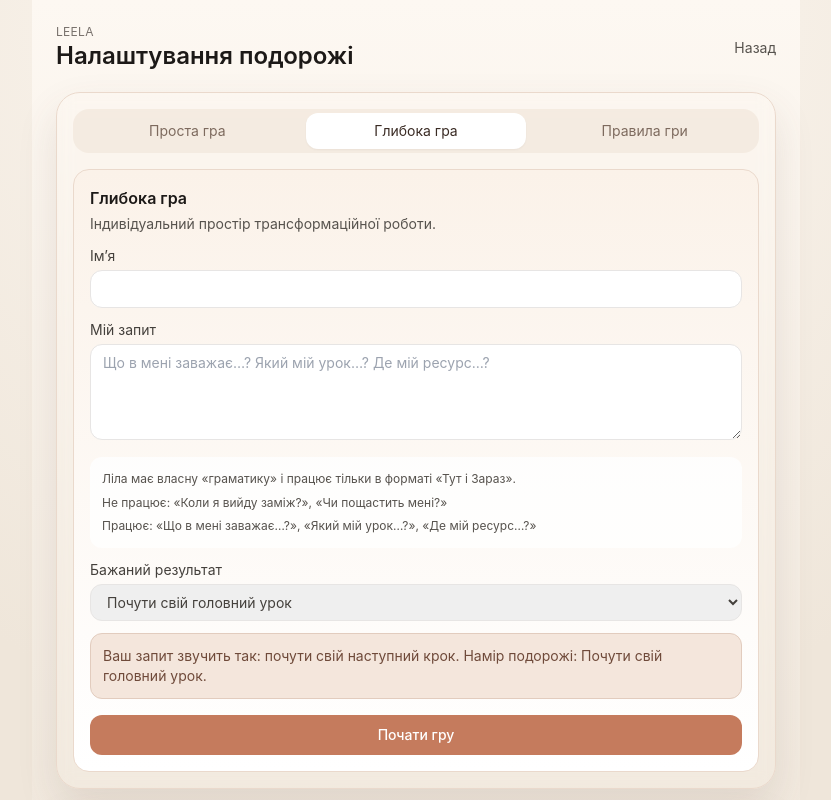
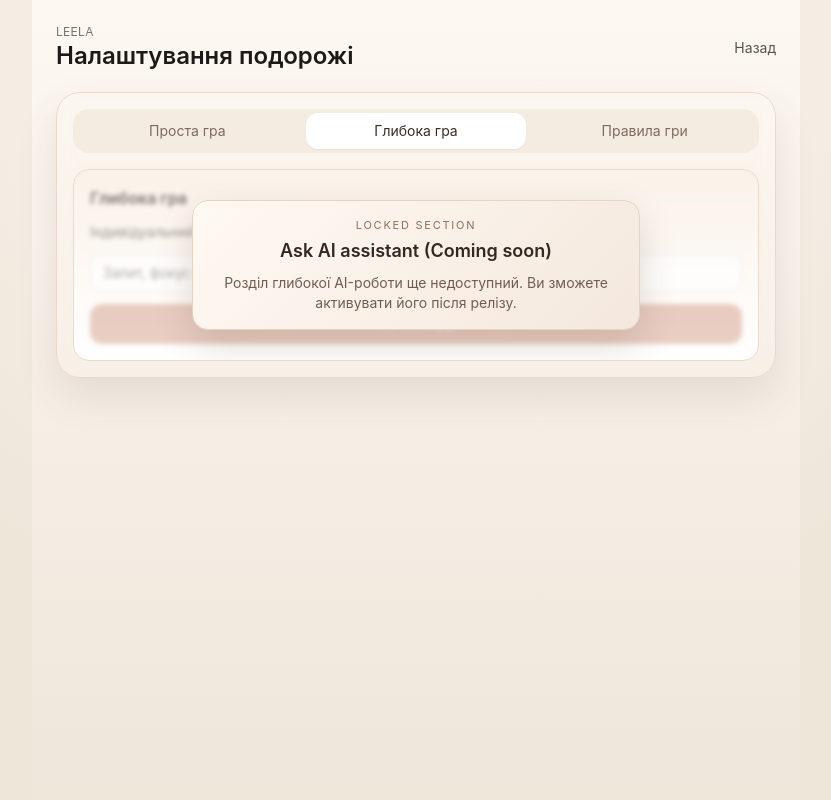
Before and after one commit to mishaivchenko/lila-game-codex, a React app in the folder frontend/: page /setup in a window 1280 px wide. Both pictures are taken after a click on the button "Глибока гра". Shown: the top 800 px of the page, without its empty margins (224-1055 px from the left). Built offline with nearby package versions, Linux system fonts and the light colour scheme; the HTML template or start-up script is replaced by a standard one.

Commit message:
Lock deep mode launch, keep AI teaser only in game

```diff
--- a/frontend/src/components/journey/JourneySetupHub.tsx
+++ b/frontend/src/components/journey/JourneySetupHub.tsx
@@ -1,4 +1,4 @@
-import { useMemo, useState } from 'react';
+import { useState } from 'react';
 import { useNavigate } from 'react-router-dom';
 import { useGameContext } from '../../context/GameContext';
 
@@ -6,7 +6,7 @@ const colors = [
   { id: 'червоний', className: 'bg-red-500' },
   { id: 'помаранчевий', className: 'bg-orange-500' },
   { id: 'жовтий', className: 'bg-yellow-400' },
-  { id: 'зелений', className: 'bg-[#f4e6dc]0' },
+  { id: 'зелений', className: 'bg-green-500' },
   { id: 'синій', className: 'bg-blue-500' },
   { id: 'фіолетовий', className: 'bg-violet-500' },
   { id: 'рожевий', className: 'bg-pink-500' },
@@ -20,12 +20,6 @@ interface PlayerDraft {
   request: string;
   color: (typeof colors)[number]['id'];
 }
-
-const deepOutcomeOptions = [
-  'Почути свій головний урок',
-  'Побачити, що блокує рух',
-  'Відчути внутрішню опору',
-] as const;
 
 const chakraLevels = [
   'Муладхара — безпека, опора, довіра до життя.',
@@ -52,15 +46,6 @@ export const JourneySetupHub = () => {
 
   const [players, setPlayers] = useState<PlayerDraft[]>([createPlayer(0)]);
   const [simpleError, setSimpleError] = useState<string | undefined>(undefined);
-
-  const [deepName, setDeepName] = useState('');
-  const [deepRequest, setDeepRequest] = useState('');
-  const [deepOutcome, setDeepOutcome] = useState<string>(deepOutcomeOptions[0]);
-
-  const deepSummary = useMemo(() => {
-    const cleanRequest = deepRequest.trim() || 'почути свій наступний крок';
-    return `Ваш запит звучить так: ${cleanRequest}. Намір подорожі: ${deepOutcome}.`;
-  }, [deepOutcome, deepRequest]);
 
   const updatePlayer = (id: string, patch: Partial<PlayerDraft>) => {
     setPlayers((prev) => prev.map((player) => (player.id === id ? { ...player, ...patch } : player)));
@@ -129,21 +114,6 @@ export const JourneySetupHub = () => {
         need: summary,
       },
       { speed: 'normal', depth: 'standard' },
-    );
-
-    navigate('/game');
-  };
-
-  const startDeepGame = async () => {
-    await startNewSession(
-      'full',
-      {
-        isDeepEntry: true,
-        simpleRequest: deepRequest,
-        need: deepName,
-        question: deepSummary,
-      },
-      { speed: 'normal', depth: 'deep' },
     );
 
     navigate('/game');
@@ -256,64 +226,31 @@ export const JourneySetupHub = () => {
 
       {activeTab === 'deep' && (
         <div className="mt-4 space-y-3">
-          <article className="rounded-2xl border border-[#ead9cc] bg-gradient-to-b from-[#fbf2e9] to-white p-4">
-            <h3 className="text-base font-semibold text-stone-900">Глибока гра</h3>
-            <p className="mt-1 text-sm text-stone-600">Індивідуальний простір трансформаційної роботи.</p>
-
-            <label className="mt-3 block text-sm text-stone-700">
-              Імʼя
-              <input
-                value={deepName}
-                onChange={(event) => setDeepName(event.target.value)}
-                className="mt-1 w-full rounded-xl border border-stone-200 px-3 py-2 text-sm outline-none focus:border-[#d6b29c]"
-              />
-            </label>
-
-            <label className="mt-3 block text-sm text-stone-700">
-              Мій запит
-              <textarea
-                value={deepRequest}
-                onChange={(event) => setDeepRequest(event.target.value)}
-                className="mt-1 min-h-24 w-full rounded-xl border border-stone-200 px-3 py-2 text-sm outline-none focus:border-[#d6b29c]"
-                placeholder="Що в мені заважає…? Який мій урок…? Де мій ресурс…?"
-              />
-            </label>
-
-            <div className="mt-3 rounded-xl bg-white/80 p-3 text-xs leading-relaxed text-stone-600">
-              <p>Ліла має власну «граматику» і працює тільки в форматі «Тут і Зараз».</p>
-              <p className="mt-1">Не працює: «Коли я вийду заміж?», «Чи пощастить мені?»</p>
-              <p className="mt-1">Працює: «Що в мені заважає…?», «Який мій урок…?», «Де мій ресурс…?»</p>
+          <article className="relative overflow-hidden rounded-2xl border border-[#ead9cc] bg-gradient-to-b from-[#fbf2e9] to-white p-4">
+            <div className="space-y-3 opacity-60 blur-[1px]">
+              <h3 className="text-base font-semibold text-stone-900">Глибока гра</h3>
+              <p className="mt-1 text-sm text-stone-600">Індивідуальний простір трансформаційної роботи.</p>
+              <div className="rounded-xl border border-stone-200 bg-white px-3 py-2 text-sm text-stone-500">
+                Запит, фокус і персональний формат будуть доступні після релізу AI.
+              </div>
+              <button
+                type="button"
+                disabled
+                className="w-full rounded-xl bg-[#c57b5d] px-3 py-2.5 text-sm font-medium text-white disabled:opacity-60"
+              >
+                Почати гру
+              </button>
             </div>
 
-            <label className="mt-3 block text-sm text-stone-700">
-              Бажаний результат
-              <select
-                value={deepOutcome}
-                onChange={(event) => setDeepOutcome(event.target.value)}
-                className="mt-1 w-full rounded-xl border border-stone-200 px-3 py-2 text-sm outline-none focus:border-[#d6b29c]"
-              >
-                {deepOutcomeOptions.map((outcome) => (
-                  <option key={outcome} value={outcome}>
-                    {outcome}
-                  </option>
-                ))}
-              </select>
-            </label>
-
-            <div className="mt-3 rounded-xl border border-[#e2ccbe] bg-[#f4e6dc] p-3 text-sm text-[#6f4a3a]">
-              {deepSummary}
+            <div className="absolute inset-0 z-10 flex items-center justify-center bg-[#f7efe7]/88 p-4 backdrop-blur-[2px]">
+              <div className="w-full max-w-md rounded-2xl border border-[#e4d4c6] bg-[linear-gradient(135deg,#fff9f3,#f4e8dd)] p-4 text-center text-[#332823] shadow-[0_14px_36px_rgba(100,74,56,0.2)]">
+                <p className="text-[11px] uppercase tracking-[0.16em] text-[#8f6d5b]">Locked Section</p>
+                <h4 className="mt-1 text-lg font-semibold">Ask AI assistant (Coming soon)</h4>
+                <p className="mt-2 text-sm text-[#6f5d53]">
+                  Розділ глибокої AI-роботи ще недоступний. Ви зможете активувати його після релізу.
+                </p>
+              </div>
             </div>
-
-            <button
-              type="button"
-              disabled={loading}
-              onClick={() => {
-                void startDeepGame();
-              }}
-              className="mt-4 w-full rounded-xl bg-[#c57b5d] px-3 py-2.5 text-sm font-medium text-white transition hover:bg-[#b96d50] disabled:opacity-60"
-            >
-              Почати гру
-            </button>
           </article>
         </div>
       )}
--- a/frontend/src/features/deep-mode/DeepModeCard.tsx
+++ b/frontend/src/features/deep-mode/DeepModeCard.tsx
@@ -1,32 +1,22 @@
-import { Link } from 'react-router-dom';
-import { DEEP_MODE_ROUTE } from './deepMode.routes';
-import { useDeepModeStore } from './useDeepModeStore';
-
 export const DeepModeCard = () => {
-  const { isLocked, hasSeenDeepMode, markDeepModeSeen } = useDeepModeStore();
-
   return (
     <section className="rounded-3xl border border-[#e8d8cb] bg-[linear-gradient(135deg,#fffaf5,#f3e7dc)] p-5 text-[#312723] shadow-[0_16px_44px_rgba(98,76,62,0.14)]">
-      <div className="flex items-center justify-between gap-3">
-        <h2 className="text-lg font-semibold tracking-tight">Глибока гра</h2>
-        <span className="rounded-full border border-[#d9c2b1] bg-white/70 px-2.5 py-1 text-[10px] uppercase tracking-[0.16em] text-[#7e6558]">
-          {isLocked ? 'locked' : 'open'}
-        </span>
-      </div>
+      <p className="text-[11px] uppercase tracking-[0.16em] text-[#8f6d5b]">Deep Journey</p>
+      <h2 className="mt-1 text-lg font-semibold tracking-tight">Ask AI assistant (Coming soon)</h2>
 
       <p className="mt-2 text-sm text-[#6a5b52]">
-        Тиха зона для глибшої роботи: більше сенсу, більше зв’язків, більше м’яких інсайтів.
+        Скоро тут з’явиться AI-помічник для глибших інсайтів, патернів шляху та точніших запитань.
       </p>
 
       <div className="mt-4 flex flex-wrap items-center gap-2">
-        <Link
-          to={DEEP_MODE_ROUTE}
-          onClick={markDeepModeSeen}
-          className="rounded-xl bg-[#c57b5d] px-4 py-2 text-sm font-semibold text-white transition hover:bg-[#b96d50]"
+        <button
+          type="button"
+          disabled
+          className="rounded-xl bg-[#c57b5d] px-4 py-2 text-sm font-semibold text-white opacity-75"
         >
-          Глибока гра
-        </Link>
-        <span className="text-xs text-[#7a685f]">{hasSeenDeepMode ? 'Доступно в меню (Coming Soon)' : 'Нова секція: Coming Soon'}</span>
+          Coming Soon — AI Journey
+        </button>
+        <span className="text-xs text-[#7a685f]">Поки недоступно для запуску</span>
       </div>
     </section>
   );
--- a/frontend/src/pages/GameSetupPage.tsx
+++ b/frontend/src/pages/GameSetupPage.tsx
@@ -1,6 +1,5 @@
 import { Link } from 'react-router-dom';
 import { JourneySetupHub } from '../components/journey/JourneySetupHub';
-import { DeepModeCard } from '../features/deep-mode';
 
 export const GameSetupPage = () => {
   return (
@@ -16,10 +15,6 @@ export const GameSetupPage = () => {
       </header>
 
       <JourneySetupHub />
-
-      <section className="mt-5">
-        <DeepModeCard />
-      </section>
     </main>
   );
 };
--- a/frontend/src/pages/HomePage.tsx
+++ b/frontend/src/pages/HomePage.tsx
@@ -2,7 +2,6 @@ import { useState } from 'react';
 import { Link, useNavigate } from 'react-router-dom';
 import { useGameContext } from '../context/GameContext';
 import { JourneySetupHub } from '../components/journey/JourneySetupHub';
-import { DeepModeCard } from '../features/deep-mode';
 
 export const HomePage = () => {
   const { resumeLastSession } = useGameContext();
@@ -44,10 +43,6 @@ export const HomePage = () => {
       </section>
 
       {showSetup && <JourneySetupHub />}
-
-      <section className="mt-5">
-        <DeepModeCard />
-      </section>
     </main>
   );
 };
```
Also changed, not shown: 1 other file (tests, documents, lock files or other folders).
